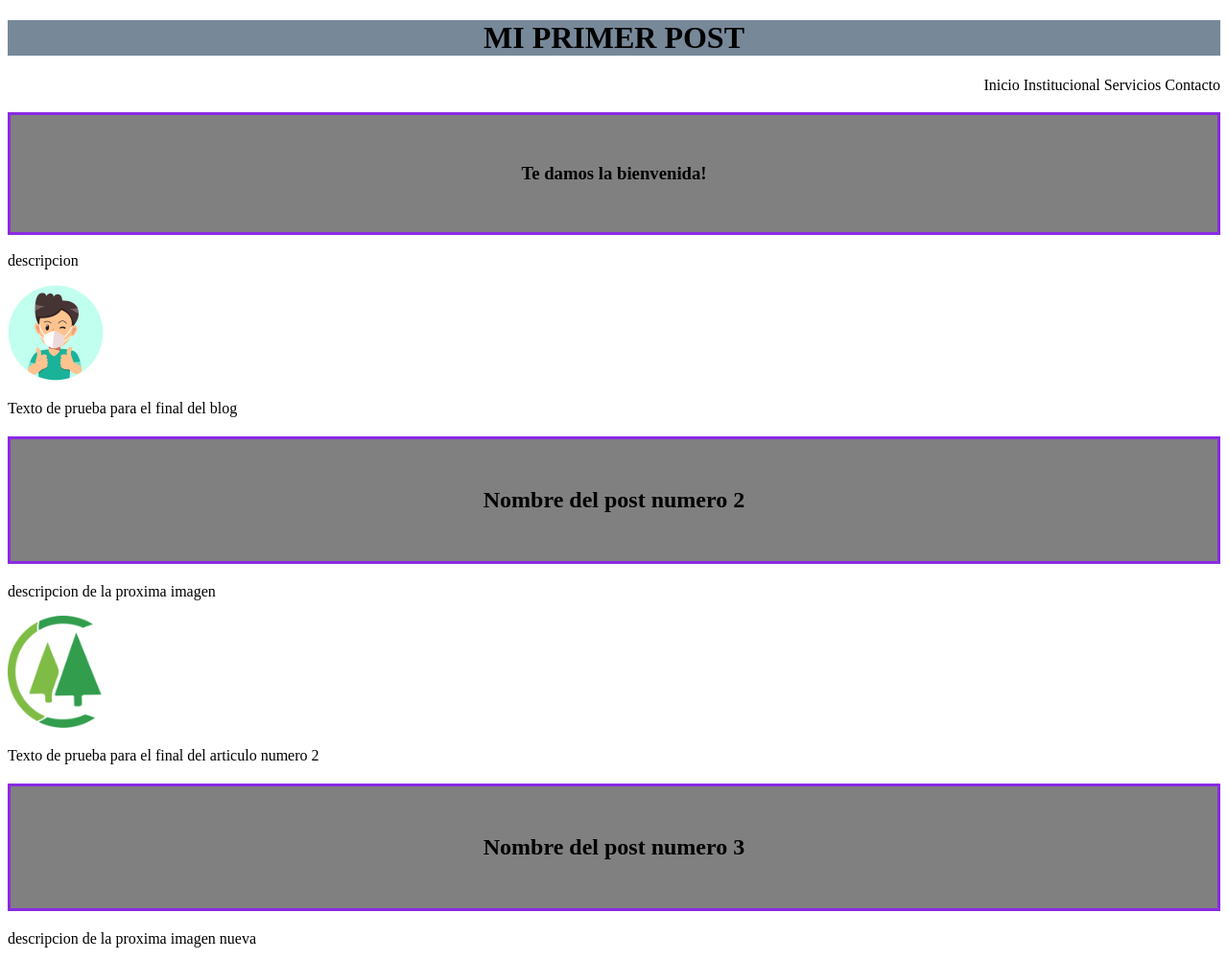
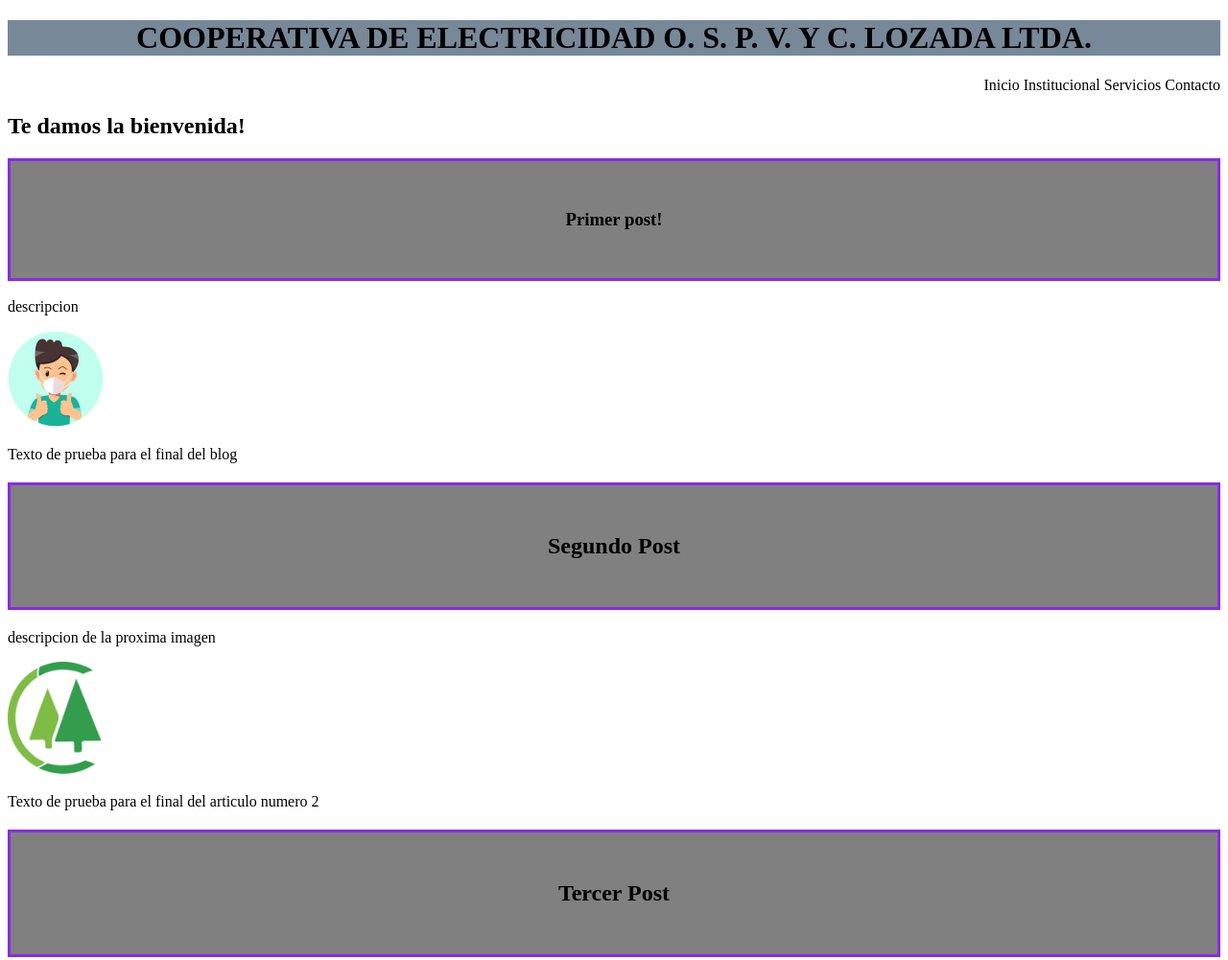
Before and after one commit to MaurySalas97/Practica00, a plain HTML site: page index.html in a window 1280 px wide. Shown: the top 1001 px of the page at 96% size. Drawn offline with Linux system fonts and the light colour scheme.

Commit message:
Agregado de detalles

```diff
--- a/index.html
+++ b/index.html
@@ -2,32 +2,36 @@
 <html
 <head>
     <title>Hola Mundo</title>
+    <link rel="preconnect" href="https://fonts.googleapis.com">
+    <link rel="preconnect" href="https://fonts.gstatic.com" crossorigin>
+    <link href="https://fonts.googleapis.com/css2?family=Montserrat:wght@400;700&display=swap" rel="stylesheet">
     <link rel="stylesheet" href="css/Style.css">
 </head>
 <body>
     <header>
-        <h1 id="titulo">  MI PRIMER POST</h1>
-            <ul>
-                <spam>Inicio</spam>
-                <spam>Institucional</spam>
-                <spam>Servicios</spam>
-                <spam>Contacto</spam>
+        <h1 id="titulo"> COOPERATIVA DE ELECTRICIDAD O. S. P. V. Y C. LOZADA LTDA.</h1>
+        <ul>
+            <spam>Inicio</spam>
+            <spam>Institucional</spam>
+            <spam>Servicios</spam>
+            <spam>Contacto</spam>
         </ul>
     </header>
-    <section>
+    <section class="Contenido">
+        <h1 class="inicio">Te damos la bienvenida!</h1>
         <article>
-            <h1 class="post">Te damos la bienvenida!</h1>
+            <h1 class="post">Primer post!</h1>
             <p>descripcion</p>
             <img src="img/Barbijo.png" width="100px">
             <p>Texto de prueba para el final del blog</p>
         </article>
         <article>
-            <h2 class="post">Nombre del post numero 2</h2>
+            <h2 class="post">Segundo Post</h2>
             <p>descripcion de la proxima imagen</p>
             <img src="img/Logo.png" width="100px">
             <p>Texto de prueba para el final del articulo numero 2</p>
         </article><article>
-            <h2 class="post">Nombre del post numero 3</h2>
+            <h2 class="post">Tercer Post</h2>
             <p>descripcion de la proxima imagen nueva</p>
             <img src="img/Pago Facil.png" width="100px">
             <p>Texto de prueba para el final del articulo numero 3</p>
```
